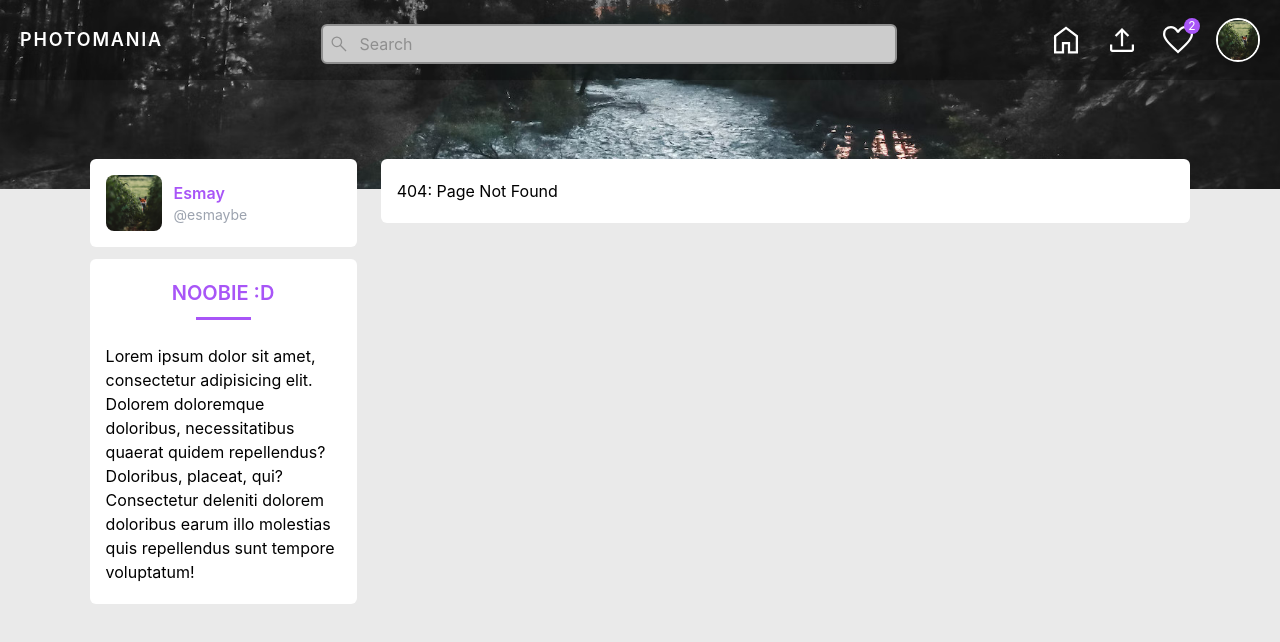
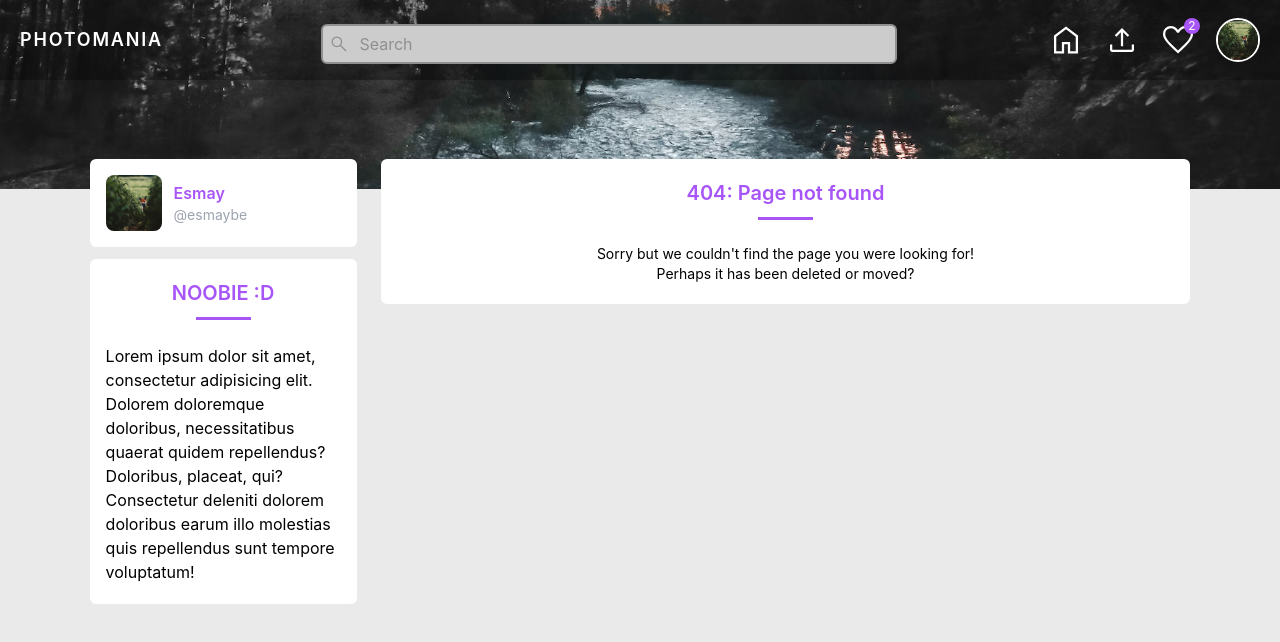
Before and after one commit to twarixx/Photomania, a React (Create React App) app in the folder client/: page /esmay in a window 1280 px wide. Shown: the top 642 px of the page. Built offline with nearby package versions, Linux system fonts and the light colour scheme.

Commit message:
Improved headers

```diff
--- a/client/src/components/Header.js
+++ b/client/src/components/Header.js
@@ -162,8 +162,8 @@ function notifications() {
                                 <div className="overflow-hidden rounded-lg shadow-lg ring-1 ring-black ring-opacity-5">
                                     <div className="relative grid gap-8 bg-white p-7 lg:grid-cols-1">
                                         <p className="text-black font-semibold block text-purple-500">Notifications</p>
-                                        <Notification title="Shaquille" message="started following you!" />
-                                        <Notification title="Admin" message="sent you a message!" />
+                                        <Notification title="Shaquille" message="started following you!" userLink="/shaquille"  />
+                                        <Notification title="Admin" message="sent you a message!" userLink="/admin" />
                                     </div>
 
                                 </div>
--- a/client/src/components/Notification.js
+++ b/client/src/components/Notification.js
@@ -1,14 +1,14 @@
-const Notification = ({ title, message }) => {
+const Notification = ({ title, message, userLink }) => {
     return (
         <div className="-m-3 flex items-center rounded-lg p-2 transition duration-150 ease-in-out hover:bg-gray-50 focus:outline-none focus-visible:ring focus-visible:ring-orange-500 focus-visible:ring-opacity-50">
-            <div className="ml-2">
+            <a className="ml-2" href={userLink}>
                 <p className="text-sm font-medium text-gray-900">
                     {title}
                 </p>
                 <p className="text-sm text-gray-500">
                     {message}
                 </p>
-            </div>
+            </a>
         </div>
     )
 }
--- a/client/src/pages/LogoutPage.js
+++ b/client/src/pages/LogoutPage.js
@@ -1,6 +1,6 @@
 function LogoutPage() {
     return (
-        <h1>Logout Page</h1>
+        <h1 className="header">Logout Page</h1>
     )
 }
 
--- a/client/src/pages/PostPage.js
+++ b/client/src/pages/PostPage.js
@@ -5,7 +5,7 @@ function PostPage() {
 
     return (
         <div>
-            <h1>Post: {postid}</h1>
+            <h1 className="header">Post: {postid}</h1>
         </div>
     );
 }
--- a/client/src/pages/UnknownPage.js
+++ b/client/src/pages/UnknownPage.js
@@ -1,5 +1,13 @@
 function UnknownPage() {
-    return <h1>404: Page Not Found</h1>;
+    return (
+        <>
+            <h1 className="header">404: Page not found</h1>
+            <div className="text-sm text-center">
+                <p>Sorry but we couldn't find the page you were looking for!</p>
+                <p>Perhaps it has been deleted or moved?</p>
+            </div>
+        </>
+    );
 }
 
 export default UnknownPage;
--- a/client/src/pages/UploadPage.js
+++ b/client/src/pages/UploadPage.js
@@ -1,6 +1,6 @@
 function UploadPage() {
     return (
-        <h1>Upload</h1>
+        <h1 className="header">Upload</h1>
     )
 }
 
--- a/client/src/pages/UserPage.js
+++ b/client/src/pages/UserPage.js
@@ -10,7 +10,7 @@ function UserPage() {
 
     return (
         <>
-            <h1>User Page</h1>
+            <h1 className="header">User Page</h1>
             <div className="flex items-center">
                 <p>Username: {foundUser.username}</p>
                 {foundUser.verified && <img className="w-5 ml-0 mb-2" src="/icons/verified.svg" title={foundUser.username + ' is verified!'} alt="Verified"/>}
```
